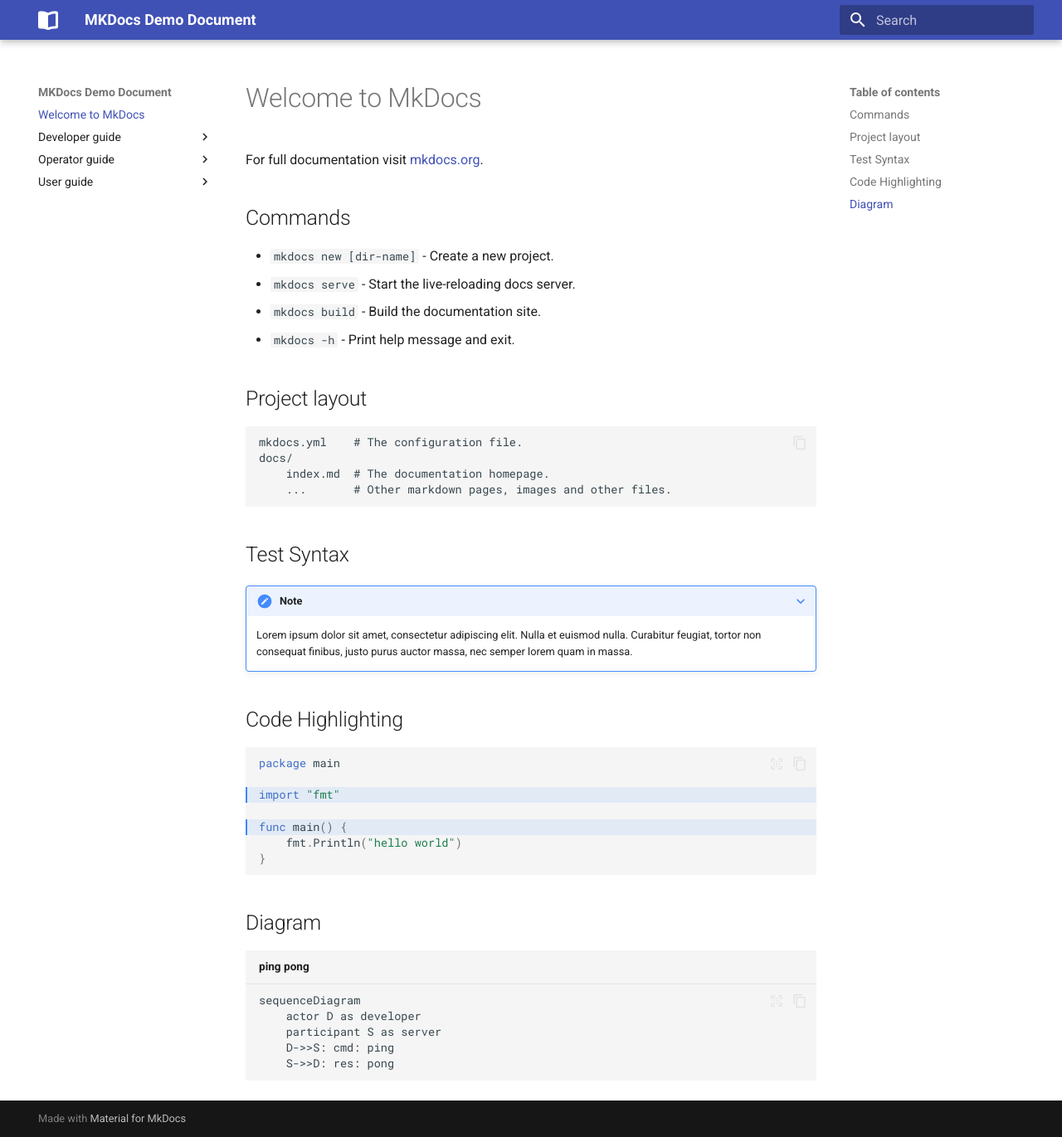
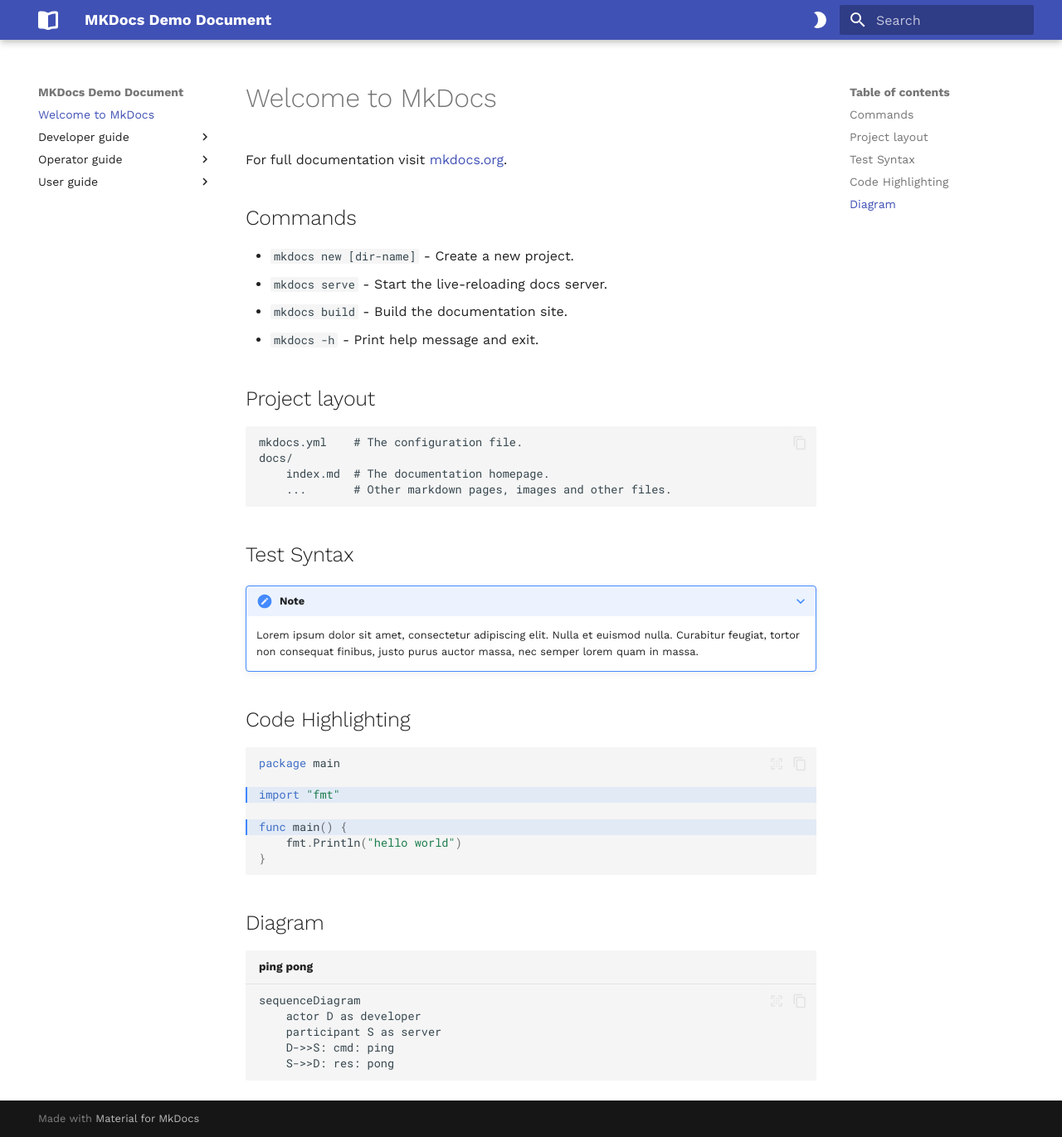
Before and after one commit to yutod/mkdocs-demo, an MkDocs documentation site: the page built from docs/index.md, in a window 1280 px wide and 1371 px high. Shown: the whole window at 83% size. Built offline with MkDocs 1.6.1 and Material for MkDocs 9.7.7, drawn with Linux system fonts in a browser that asks for light colours; the version menu is left out.

```diff
--- a/mkdocs.yml
+++ b/mkdocs.yml
@@ -1,7 +1,22 @@
 site_name: MKDocs Demo Document
 theme:
   name: material
+  font:
+    text: Work Sans
   language: en
+  palette:
+  - media: '(prefers-color-scheme: light)'
+    primary: indigo
+    scheme: default
+    toggle:
+      icon: material/brightness-2
+      name: Switch to dark mode
+  - media: '(prefers-color-scheme: dark)'
+    primary: indigo
+    scheme: slate
+    toggle:
+      icon: material/brightness-4
+      name: Switch to light mode
   icon:
     # logo: material/school
     logo: fontawesome/solid/book-open
@@ -11,6 +26,16 @@
     - content.code.select
     # - navigation.tabs
     - navigation.path
+    # - search.suggest
+    # - search.highlight
+
+# repo_name: squidfunk/mkdocs-material
+# site_url: ""
+# site_url: 'https://docs.example.com/'
+# use_directory_urls: false
+
+# extra_css:
+#   - css/custom.css
 
 extra:
   version:
```
Also changed, not shown: 1 other file.
